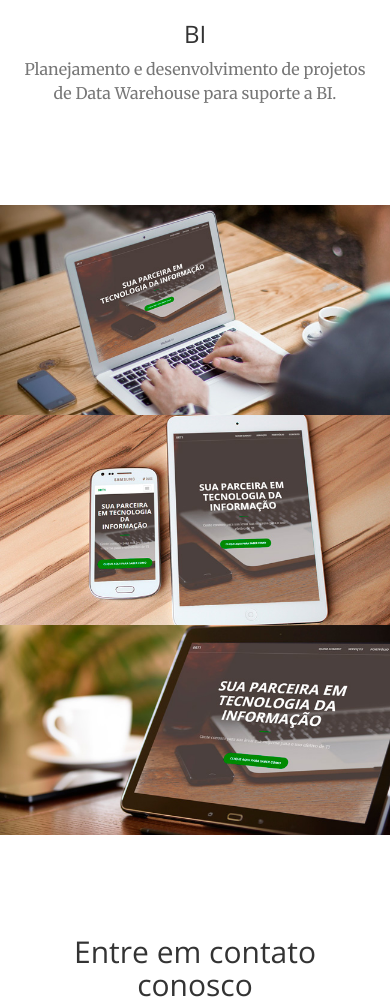
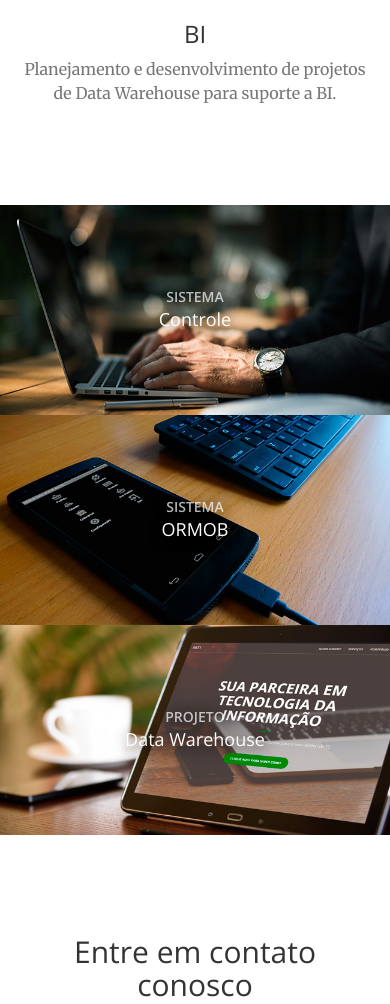
Before and after one commit to fdoliveira/orweb, a PHP site: page / in a window 390 px wide. Shown: the part 2113-3117 px from the top of the page. Run offline with PHP 8.4, Linux system fonts and the light colour scheme.

Commit message:
Update image index and controle page

```diff
--- a/css/creative.css
+++ b/css/creative.css
@@ -541,4 +541,11 @@ body {
         display: block;
     }
 
+    .name {
+        text-shadow: 2px 2px 15px #000;
+    }
+    .portfolio-box .portfolio-box-caption {
+        opacity: 1;
+        background: rgba(14, 137, 25, 0);
+    }
 }
--- a/index.html
+++ b/index.html
@@ -137,10 +137,10 @@
                         <img src="img/portfolio/1.jpg" class="img-responsive" alt="">
                         <div class="portfolio-box-caption">
                             <div class="portfolio-box-caption-content">
-                                <div class="project-category text-faded">
+                                <div class="name project-category text-faded">
                                     Sistema
                                 </div>
-                                <div class="project-name">
+                                <div class="name project-name">
                                     Controle
                                 </div>
                             </div>
@@ -152,10 +152,10 @@
                         <img src="img/portfolio/2.jpg" class="img-responsive" alt="">
                         <div class="portfolio-box-caption">
                             <div class="portfolio-box-caption-content">
-                                <div class="project-category text-faded">
+                                <div class="name project-category text-faded">
                                     Sistema
                                 </div>
-                                <div class="project-name">
+                                <div class="name project-name">
                                     ORMOB
                                 </div>
                             </div>
@@ -167,10 +167,10 @@
                         <img src="img/portfolio/3.jpg" class="img-responsive" alt="">
                         <div class="portfolio-box-caption">
                             <div class="portfolio-box-caption-content">
-                                <div class="project-category text-faded">
+                                <div class="name project-category text-faded">
                                     Projeto
                                 </div>
-                                <div class="project-name">
+                                <div class="name project-name">
                                     Data Warehouse
                                 </div>
                             </div>
```
Also changed, not shown: img/header-controle.jpg, img/portfolio/1.jpg, img/portfolio/2.jpg.
